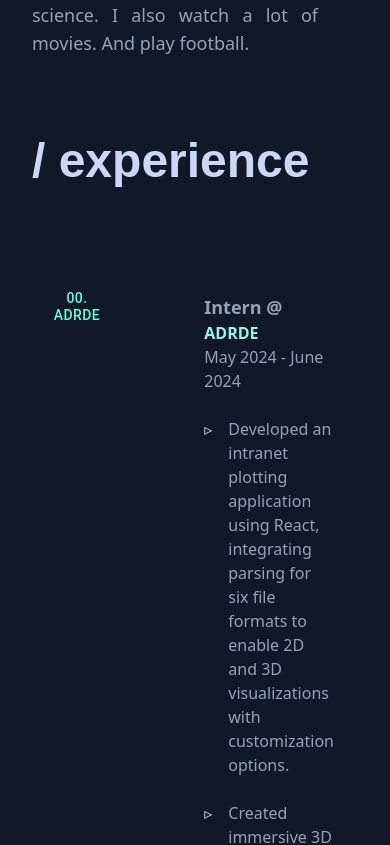
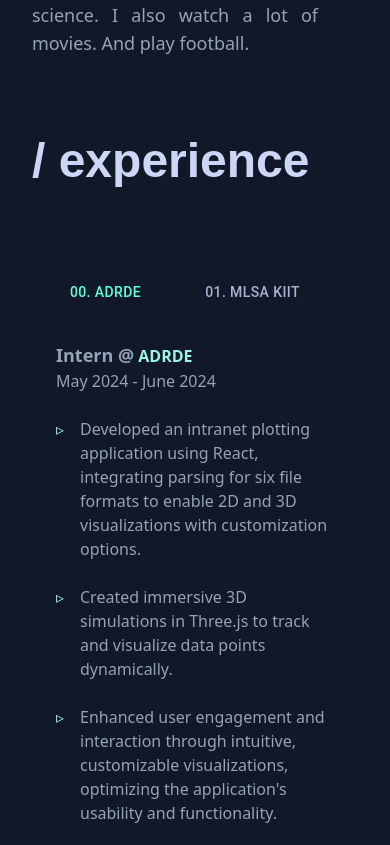
Before and after one commit to Debesh-Acharya/Portfolio, a React (Vite) app in the folder Portfolio/: page / in a window 390 px wide. Shown: the part 1521-2366 px from the top of the page. Built offline with nearby package versions, Linux system fonts and the light colour scheme.

Commit message:
experience section styling

```diff
--- a/Portfolio/src/components/JobList.jsx
+++ b/Portfolio/src/components/JobList.jsx
@@ -48,7 +48,7 @@ const JobList = () => {
 
   return (
     <div className="root min-h-1 mx-auto max-w-1000 px-0 pt-36 pb-0 mb-0 ">
-      <div className="flex">
+      <div className="experience-flex">
         <Tabs
           orientation={horizontal ? "horizontal" : "vertical"}
           variant={horizontal ? "fullWidth" : "scrollable"}
--- a/Portfolio/src/styles/Experience.css
+++ b/Portfolio/src/styles/Experience.css
@@ -1,25 +1,52 @@
-@media only screen and (max-width: 600px) {
-    #experience {
-      padding-left: unset;
-      padding-right: unset;
+/* Experience.css */
+
+.root {
+  display: flex;
+  flex-direction: column;
+  padding: 20px;
 }
 
-    .jss1 {
-      height: unset !important;
-      flex-direction: column !important;
+.experience-flex { /* Scoped class for Experience section */
+  display: flex;
+  flex-wrap: wrap;
 }
 
-    .makeStyles-root-1 {
-      height: unset !important;
-      width: unset;
-      flex-direction: column;
+.tabs {
+  flex: 1;
 }
 
-    .joblist-job-title {
-      font-size: 22px;
+.tab-panel {
+  flex: 3;
 }
 
+/* Styles specific to the Experience section for small screens */
+@media (max-width: 600px) {
+  .experience-flex { /* Use the scoped class here */
+    flex-direction: column; /* Stack items vertically */
+  }
+
+  .tabs {
+    order: 1; /* Make tabs come first on small screens */
+    margin-bottom: 20px; /* Space between tabs and content */
+  }
+
+  .tab-panel {
+    order: 2; /* Content comes after tabs */
+    padding: 10px; /* Reduce padding for smaller screens */
+  }
+
+  /* Additional adjustments for job titles and descriptions */
+  .joblist-job-title,
   .joblist-job-company {
-      font-size: 22px;
+    font-size: 22px; /* Increase font size for better readability */
+  }
+
+  .joblist-job-description {
+    font-size: 18px; /* Adjust description font size */
+    margin-top: 0.5rem; /* Space between job title and description */
+  }
+
+  .joblist-item {
+    margin-bottom: 1rem; /* Space between job list items */
   }
 }
```
Also changed, not shown: Portfolio/vercel.json (added). Lines whose indentation alone changed are shown as unchanged.
